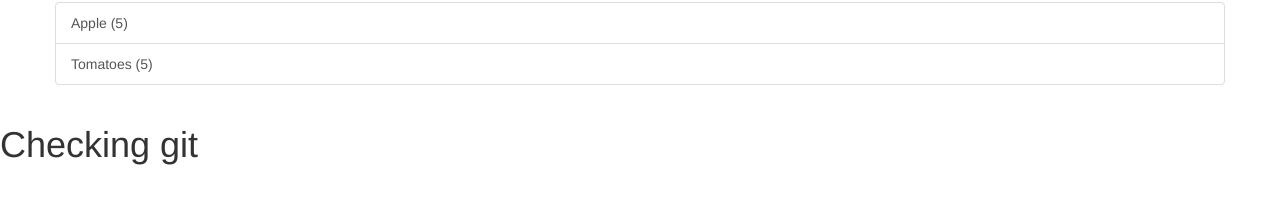
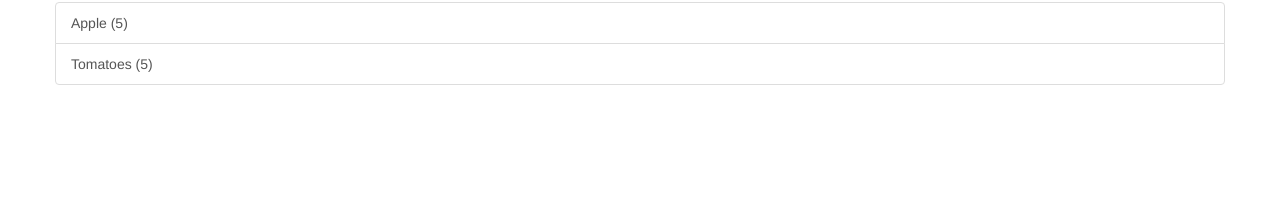
Before and after one commit to RashidNaveed/Angular-, an Angular app: page / in a window 1280 px wide. Shown: the part 474-678 px from the top of the page. Built offline with nearby package versions, Linux system fonts and the light colour scheme.

Commit message:
Update app.component.html

```diff
--- a/src/app/app.component.html
+++ b/src/app/app.component.html
@@ -10,4 +10,3 @@
     <app-shopping-list></app-shopping-list>
   </div>
 </div>
-<h1>Checking git</h1>
```
